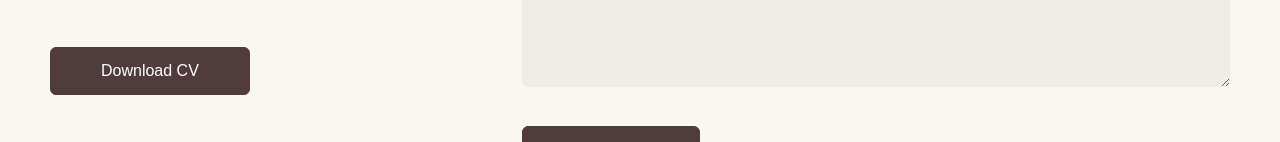
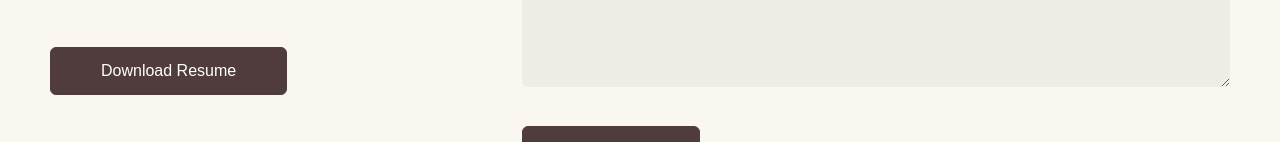
Before and after one commit to sahananb/Portfolio, a plain HTML site: page index.html in a window 1280 px wide. Shown: the part 2776-2918 px from the top of the page. Drawn offline with Linux system fonts and the light colour scheme.

Commit message:
initial commit

```diff
--- a/index.html
+++ b/index.html
@@ -146,7 +146,7 @@
                         <a href="#"><i class="fa-brands fa-square-twitter"></i></a>
                         <a href="#"><i class="fa-brands fa-instagram"></i></a>
                     </div>
-                    <a href="" download class="btn btn2">Download CV</a>
+                    <a href="resume.pdf" download class="btn btn2">Download Resume</a>
                 </div>
                 <div class="contact-right">
                     <form action="https://formspree.io/f/xgvezwqe" method="post">
```
Also changed, not shown: 1 other file.
